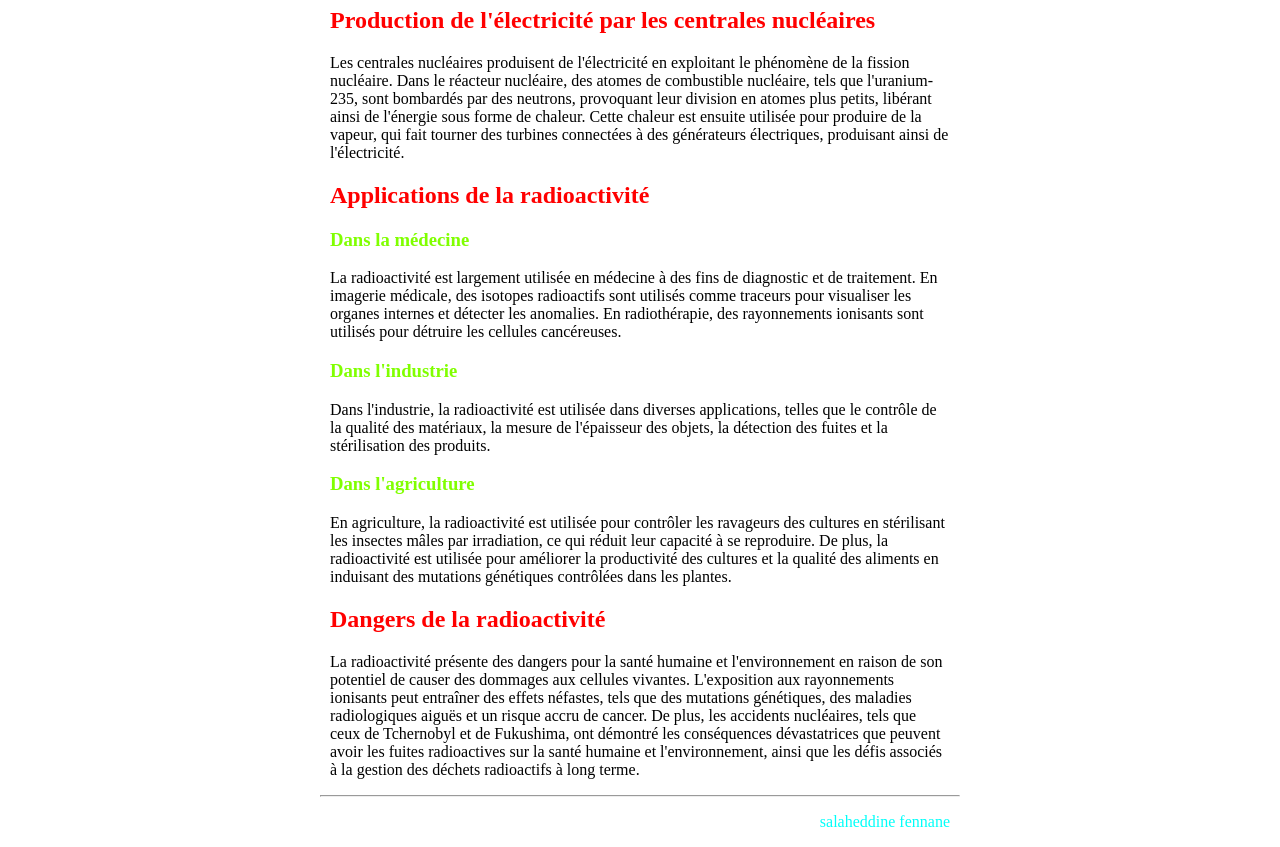
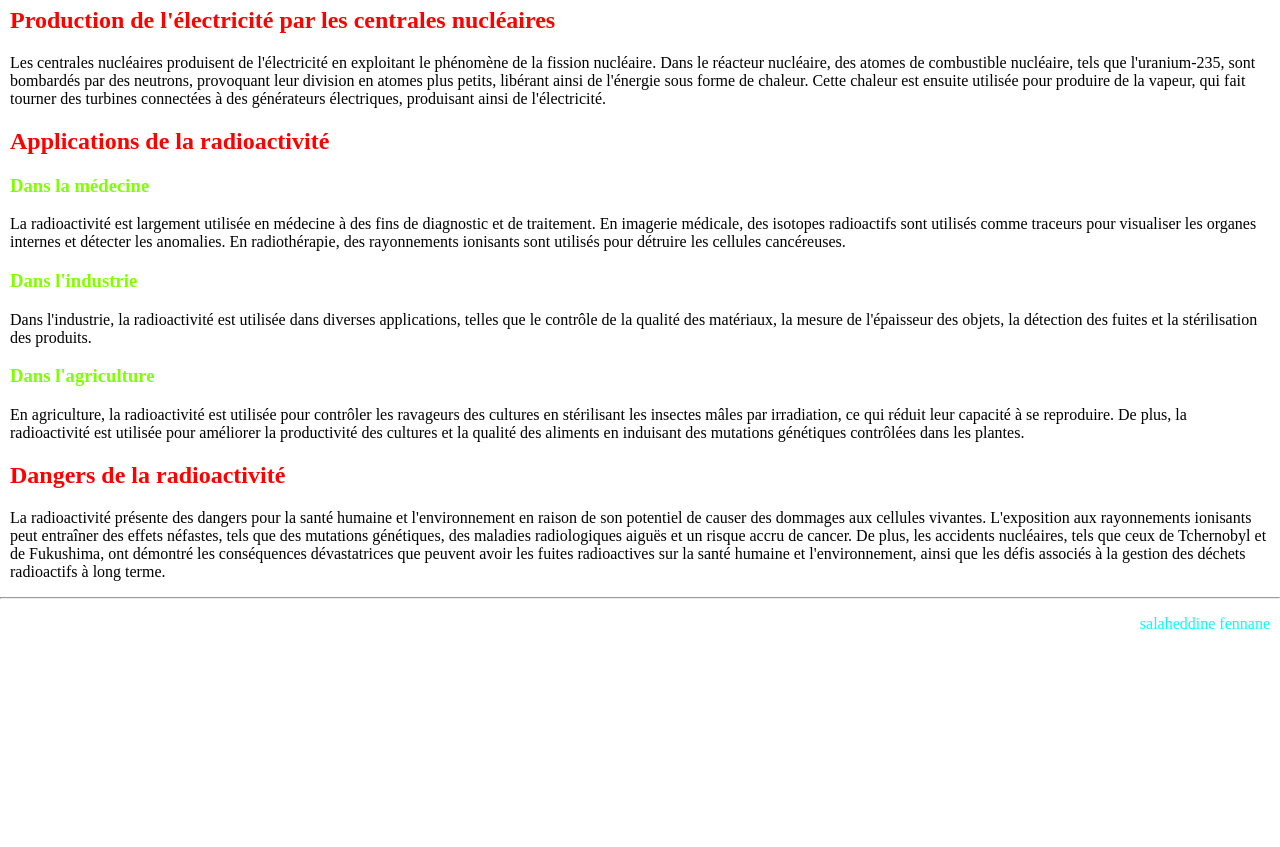
Before and after one commit to Taristo/Physics-projet, a plain HTML site: page Index.html in a window 1280 px wide. Shown: the part 73-920 px from the top of the page. After the commit the page ends 800 px from the top, so only its background shows below. Drawn offline with Linux system fonts and the light colour scheme.

Commit message:
Update Index.html

```diff
--- a/Index.html
+++ b/Index.html
@@ -6,7 +6,8 @@
     <title>salaheddine fennane projet</title>
     <style>
         body {
-            max-width: 50%;
+            max-width: 100%;
+            max-height:100%;
             margin: 0 auto;
             padding: 0 0px;
         }
```
